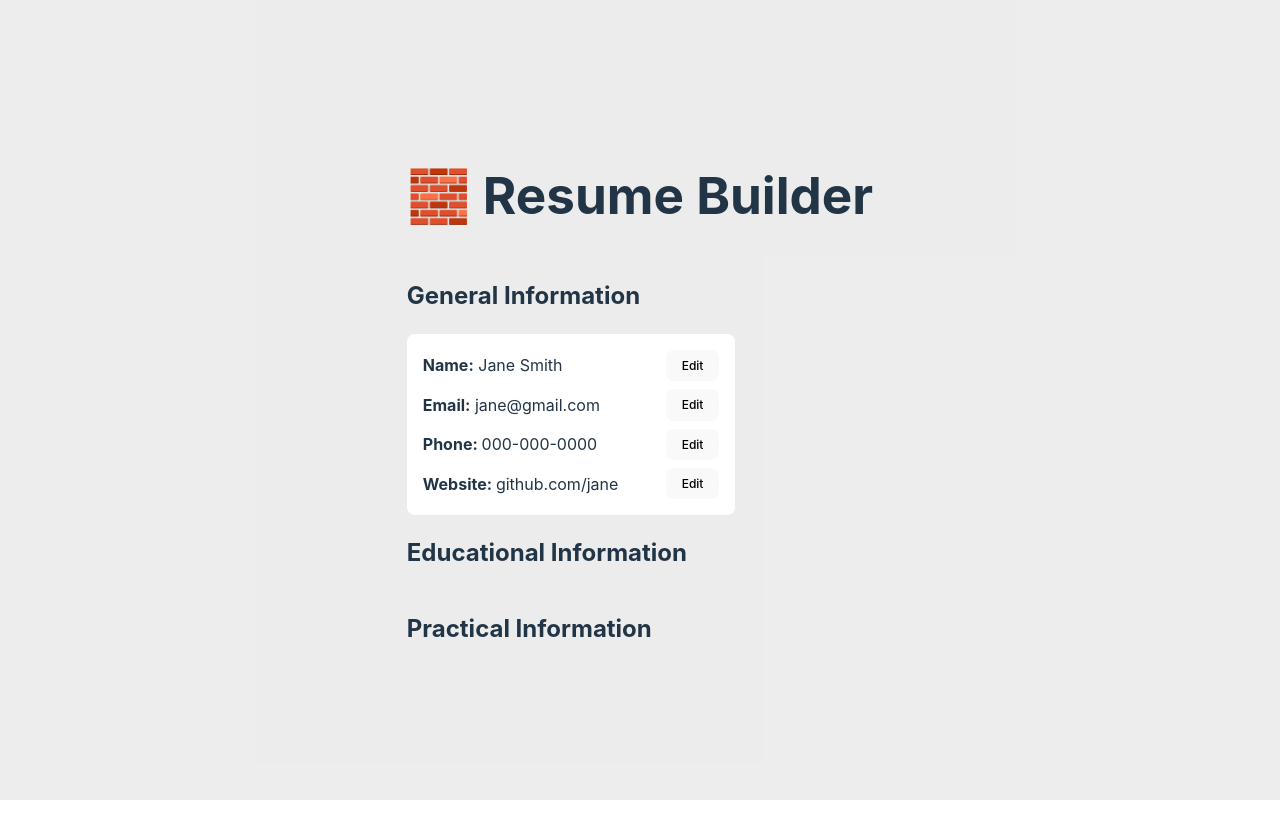
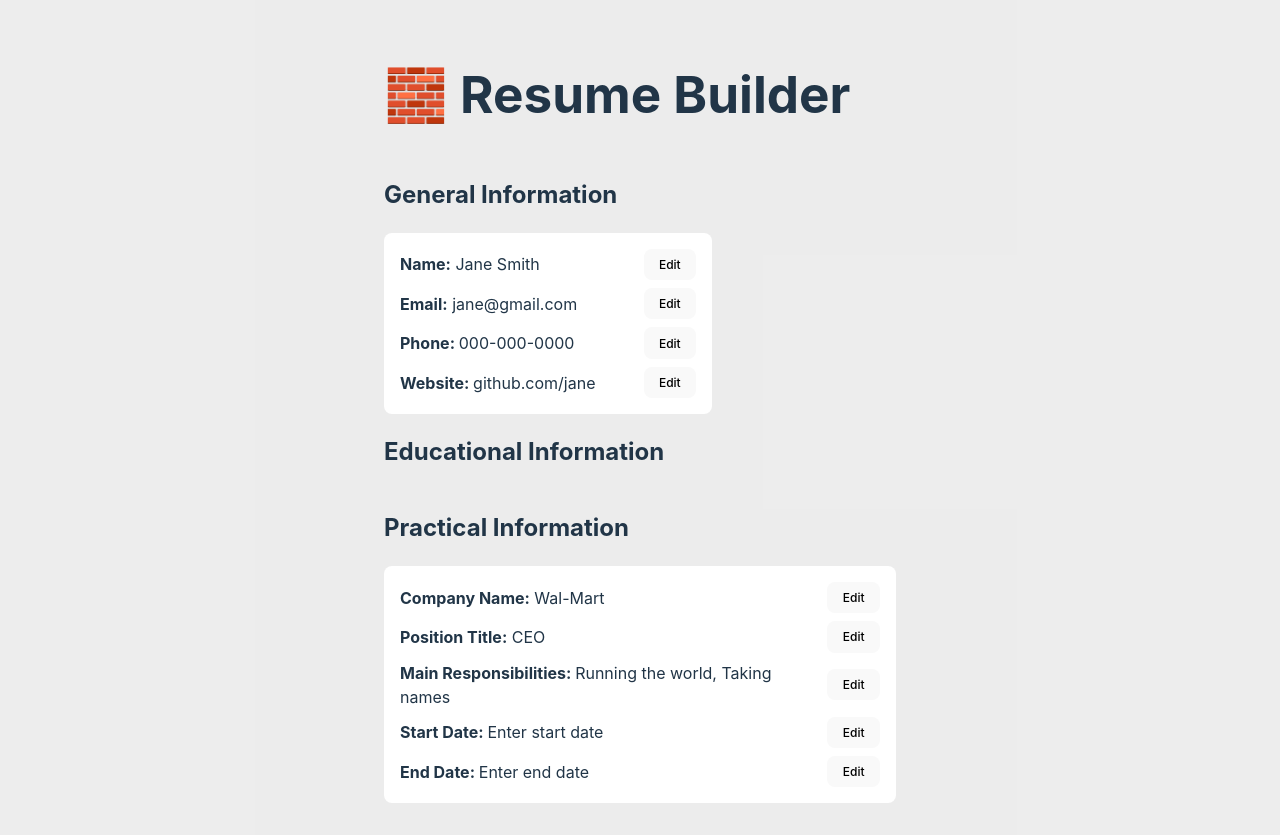
Before and after one commit to carisaelam/cv-app, a React (Vite) app: page / in a window 1280 px wide. Before the commit the page ends 800 px from the top, so only its background shows below. Built offline with nearby package versions, Linux system fonts and the light colour scheme.

Commit message:
Add Practical Info section

```diff
--- /dev/null
+++ b/src/components/Practical.css
@@ -0,0 +1,37 @@
+h2 {
+  text-align: left;
+}
+
+.practical__details__container {
+  background-color: rgb(255, 255, 255);
+  display: flex;
+  flex-direction: column;
+  justify-content: center;
+  align-items: start;
+  padding: 1rem;
+  gap: 0.5rem;
+  border-radius: 0.5rem;
+  max-width: 30rem;
+}
+
+.practical__details__container p {
+  margin: 0;
+}
+
+.practical__item__container {
+  gap: 3rem;
+  width: 100%;
+  display: flex;
+  justify-content: space-between;
+  align-items: center;
+  text-align: left;
+}
+
+.practical__item__container button {
+  font-size: 0.75rem;
+  margin-left: auto;
+}
+
+.practical__input {
+  position: absolute;
+}
--- a/src/components/Practical.jsx
+++ b/src/components/Practical.jsx
@@ -1,7 +1,137 @@
+/* eslint-disable react/prop-types */
+import { useState } from 'react';
+import './Practical.css';
+
 export default function Practical() {
+  const [formData, setFormData] = useState({
+    companyName: 'Wal-Mart',
+    positionTitle: 'CEO',
+    mainResponsibilities: 'Running the world, Taking names',
+    startDate: 'Enter start date',
+    endDate: 'Enter end date',
+  });
+
+  const [isVisible, setIsVisible] = useState({
+    companyName: false,
+    positionTitle: false,
+    mainResponsibilities: false,
+    startDate: false,
+    endDate: false,
+  });
+
+  function handleEditButtonClick(field) {
+    console.log('running handleEditButtonClick, field', field);
+    setIsVisible((prevState) => ({
+      ...prevState,
+      [field]: !prevState[field],
+    }));
+  }
+
+  function Button({ field }) {
+    return (
+      <button
+        onClick={() => handleEditButtonClick(field)}
+        style={{
+          backgroundColor: isVisible[field] ? 'green' : '',
+          color: isVisible[field] ? 'white' : '',
+        }}
+      >
+        {isVisible[field] ? 'Done' : 'Edit'}
+      </button>
+    );
+  }
+
   return (
     <div>
       <h2>Practical Information</h2>
+      <div className="practical__details__container">
+        <div className="practical__item__container">
+          <p className="practical__company__name">
+            <strong>Company Name:</strong> {formData.companyName}
+          </p>
+          <input
+            type="text"
+            className="practical__input"
+            placeholder={formData.companyName}
+            onChange={(e) =>
+              setFormData((prev) => ({ ...prev, companyName: e.target.value }))
+            }
+            hidden={!isVisible['companyName']}
+          />
+          <Button field={'companyName'} />
+        </div>
+
+        <div className="practical__item__container">
+          <p className="practical__position__title">
+            <strong>Position Title:</strong> {formData.positionTitle}
+          </p>
+          <input
+            type="text"
+            className="practical__input"
+            placeholder={formData.positionTitle}
+            onChange={(e) =>
+              setFormData((prev) => ({
+                ...prev,
+                positionTitle: e.target.value,
+              }))
+            }
+            hidden={!isVisible['positionTitle']}
+          />
+          <Button field={'positionTitle'} />
+        </div>
+        <div className="practical__item__container">
+          <p className="practical__main__responsibilities">
+            <strong>Main Responsibilities: </strong>
+            {formData.mainResponsibilities}
+          </p>
+          <input
+            type="text"
+            className="practical__input"
+            placeholder={formData.mainResponsibilities}
+            onChange={(e) =>
+              setFormData((prev) => ({
+                ...prev,
+                mainResponsibilities: e.target.value,
+              }))
+            }
+            hidden={!isVisible['phone']}
+          />
+          <Button field={'mainResponsibilities'} />
+        </div>
+        <div className="practical__item__container">
+          <p className="practical__start__date">
+            <strong>Start Date: </strong>
+            {formData.startDate}
+          </p>
+          <input
+            type="date"
+            className="practical__input"
+            placeholder={formData.startDate}
+            onChange={(e) =>
+              setFormData((prev) => ({ ...prev, startDate: e.target.value }))
+            }
+            hidden={!isVisible['startDate']}
+          />
+          <Button field={'startDate'} />
+        </div>
+
+        <div className="practical__item__container">
+          <p className="practical__end__date">
+            <strong>End Date: </strong>
+            {formData.endDate}
+          </p>
+          <input
+            type="date"
+            className="practical__input"
+            placeholder={formData.endDate}
+            onChange={(e) =>
+              setFormData((prev) => ({ ...prev, endDate: e.target.value }))
+            }
+            hidden={!isVisible['endDate']}
+          />
+          <Button field={'endDate'} />
+        </div>
+      </div>
     </div>
   );
 }
```
